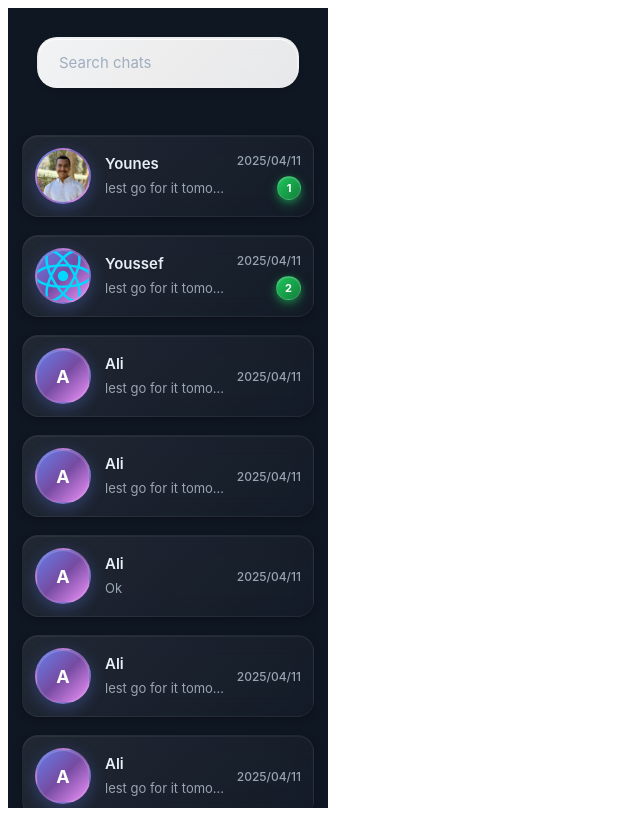
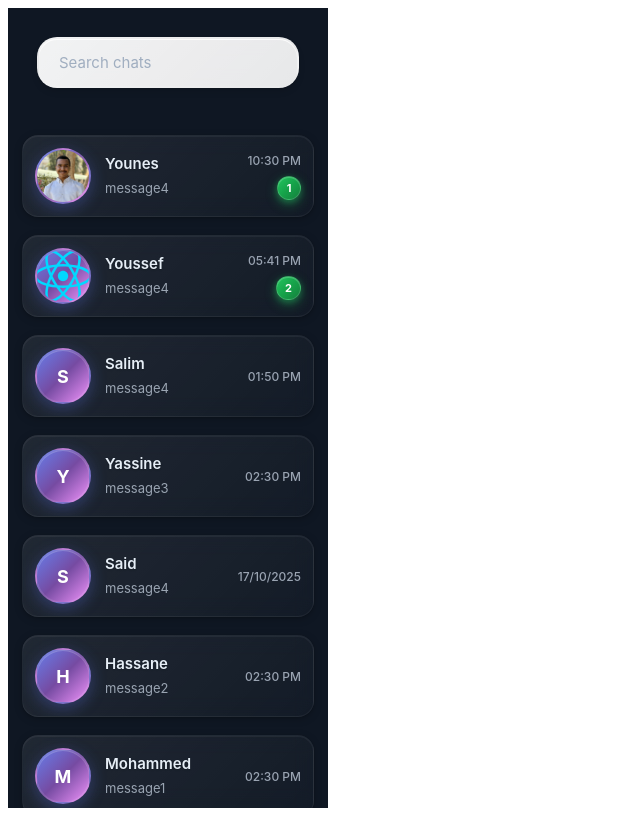
Before and after one commit to YounesPRY/chatAppProject, a React (Vite) app: page / in a window 1280 px wide. Shown: the whole page, without its empty margins (0-640 px from the left). Built offline with nearby package versions, Linux system fonts and the light colour scheme.

Commit message:
added messages field and creating a help function to get the last messages from messages list , fixed the time or date display for last messages

```diff
--- a/src/components/SideBar/ChatListItem.jsx
+++ b/src/components/SideBar/ChatListItem.jsx
@@ -20,14 +20,18 @@ function ChatListItem({chat}) {
                     <div className="name">
                         {chat.name}
                     </div>
-                    <div className="lastMsg">
+                    {chat.lastMessage ? (
+                      <div className="lastMsg">
                         {chat.lastMessage.text}
-                    </div>
+                      </div>
+                    ) : null}
                 </div>
                 <div className="time_count">
-                    <div className="time">
-                        {chat.lastMessage.createdAt}
-                    </div>
+                    {chat.lastMessage ? (
+                      <div className="time">
+                        {chat.lastMessage.displayTime || chat.lastMessage.createdAt}
+                      </div>
+                    ) : null}
                     {chat.unreadCount === 0 ? "" :  <div className="count">{chat.unreadCount}</div>}
                 </div>
             </div>
--- a/src/components/SideBar/SearchChats.jsx
+++ b/src/components/SideBar/SearchChats.jsx
@@ -1,7 +1,4 @@
 import { useState } from "react";
-
-
-
 
 function SearchChats({chats , onFilter}) {
    const [search , setSearch] = useState("");
--- a/src/components/SideBar/SideBar.jsx
+++ b/src/components/SideBar/SideBar.jsx
@@ -7,74 +7,323 @@ import { useState } from "react";
 export default function Sidebar() {
 
 
-// fake data , just for frontent tesing , i will add rel msgs from  backend later
+// fake data , just for frontent tesing , i will add real msgs from backend later
 const chats = [
     {
     _id:1,
     name : "Younes",
     avatarUrl: myImg,
-    lastMessage :{text:"lest go for it tomorrow" , createdAt:"2025/04/11"},
+    messages : {
+      message1:{
+        text:"message1",
+        createdAt:"2025-11-16T14:30:00"
+      },
+      message2:{
+        text:"message2",
+        createdAt:"2025-11-17T14:35:00"
+      },
+      message3:{
+        text:"message3",
+        createdAt:"2025-11-17T17:55:15"
+      },
+      message4:{
+        text:"message4",
+        createdAt:"2025-11-17T22:30:00"
+      },
+    },
+    lastMessage :null,
     unreadCount:1
     },
     {
     _id:2,
     name : "Youssef",
     avatarUrl: image,
-    lastMessage :{text:"lest go for it tomorrow" , createdAt:"2025/04/11"},
+     messages : {
+      message1:{
+        text:"message1",
+        createdAt:"2025-11-17T14:30:00"
+      },
+      message2:{
+        text:"message2",
+        createdAt:"2025-10-17T14:40:00"
+      },
+      message3:{
+        text:"message3",
+        createdAt:"2025-11-12T15:33:45"
+      },
+      message4:{
+        text:"message4",
+        createdAt:"2025-11-17T17:41:00"
+      },
+    },
+    lastMessage :{text:"lest go for it tomorrow" , createdAt:"2025-11-17T17:41:00"},
     unreadCount:2
     },
     {
     _id:3,
-    name : "Ali",
+    name : "Salim",
     avatarUrl: null,
+     messages : {
+      message1:{
+        text:"message1",
+        createdAt:"2025-11-01T14:30:00"
+      },
+      message2:{
+        text:"message2",
+        createdAt:"2025-11-05T18:15:50"
+      },
+      message3:{
+        text:"message3",
+        createdAt:"2025-11-12T15:01:02"
+      },
+      message4:{
+        text:"message4",
+        createdAt:"2025-11-17T13:50:00"
+      },
+    },
     lastMessage :{text:"lest go for it tomorrow" , createdAt:"2025/04/11"},
     unreadCount:0
     },{
     _id:4,
-    name : "Ali",
+    name : "Yassine",
     avatarUrl: null,
+     messages : {
+      message1:{
+        text:"message1",
+        createdAt:"2025-11-10T14:22:22"
+      },
+      message2:{
+        text:"message2",
+        createdAt:"2025-11-11T14:25:00"
+      },
+      message3:{
+        text:"message3",
+        createdAt:"2025-11-17T14:30:00"
+      },
+      message4:{
+        text:"message4",
+        createdAt:"2025-11-17T14:30:00"
+      },
+    },
     lastMessage :{text:"lest go for it tomorrow" , createdAt:"2025/04/11"},
     unreadCount:0
     },{
     _id:5,
-    name : "Ali",
+    name : "Said",
     avatarUrl: null,
+     messages : {
+      message1:{
+        text:"message1",
+        createdAt:"2025-09-28T22:33:00"
+      },
+      message2:{
+        text:"message2",
+        createdAt:"2025-10-01T14:44:00"
+      },
+      message3:{
+        text:"message3",
+        createdAt:"2025-10-03T08:10:00"
+      },
+      message4:{
+        text:"message4",
+        createdAt:"2025-10-17T15:30:00"
+      },
+    },
     lastMessage :{text:"Ok" , createdAt:"2025/04/11"},
     unreadCount:0
     },{
     _id:6,
-    name : "Ali",
+    name : "Hassane",
     avatarUrl: null,
+     messages : {
+      message1:{
+        text:"message1",
+        createdAt:"2025-11-10T14:25:00"
+      },
+      message2:{
+        text:"message2",
+        createdAt:"2025-11-17T14:30:00"
+      },
+      message3:{
+        text:"message3",
+        createdAt:"2025-11-17T14:30:00"
+      },
+      message4:{
+        text:"message4",
+        createdAt:"2025-11-17T14:30:00"
+      },
+    },
     lastMessage :{text:"lest go for it tomorrow" , createdAt:"2025/04/11"},
     unreadCount:0
     },{
     _id:7,
-    name : "Ali",
+    name : "Mohammed",
     avatarUrl: null,
+     messages : {
+      message1:{
+        text:"message1",
+        createdAt:"2025-11-17T14:30:00"
+      },
+      message2:{
+        text:"message2",
+        createdAt:"2025-11-17T14:30:00"
+      },
+      message3:{
+        text:"message3",
+        createdAt:"2025-11-17T14:30:00"
+      },
+      message4:{
+        text:"message4",
+        createdAt:"2025-11-17T14:30:00"
+      },
+    },
     lastMessage :{text:"lest go for it tomorrow" , createdAt:"2025/04/11"},
     unreadCount:0
     },{
     _id:8,
-    name : "Ali",
+    name : "Amin",
     avatarUrl: null,
+     messages : {
+      message1:{
+        text:"message1",
+        createdAt:"2025-11-17T23:32:00"
+      },
+      message2:{
+        text:"message2",
+        createdAt:"2025-11-17T14:30:00"
+      },
+      message3:{
+        text:"message3",
+        createdAt:"2025-11-17T14:30:00"
+      },
+      message4:{
+        text:"message4",
+        createdAt:"2025-11-17T14:30:00"
+      },
+    },
     lastMessage :{text:"lest go for it tomorrow" , createdAt:"2025/04/11"},
     unreadCount:0
     }, {
     _id:9,
-    name : "Ali",
+    name : "Karim",
     avatarUrl: null,
+     messages : {
+      message1:{
+        text:"message1",
+        createdAt:"2025-11-17T14:30:00"
+      },
+      message2:{
+        text:"message2",
+        createdAt:"2025-11-17T14:30:00"
+      },
+      message3:{
+        text:"message3",
+        createdAt:"2025-11-17T14:30:00"
+      },
+      message4:{
+        text:"message4",
+        createdAt:"2025-11-17T14:30:00"
+      },
+    },
     lastMessage :{text:"lest go for it tomorrow" , createdAt:"2025/04/11"},
     unreadCount:0
     }
 ];
 
-const [filteredChats , setFilteredChats] = useState(chats);
+const MS_IN_DAY = 24 * 60 * 60 * 1000;
 
+const formatMessageTimestamp = (dateString) => {
+  if (!dateString) return "";
+
+  const messageDate = new Date(dateString);
+  if (Number.isNaN(messageDate.getTime())) {
+    return dateString;
+  }
+
+  const now = new Date();
+  const startOfToday = new Date(now.getFullYear(), now.getMonth(), now.getDate());
+  const startOfMessageDay = new Date(
+    messageDate.getFullYear(),
+    messageDate.getMonth(),
+    messageDate.getDate()
+  );
+
+  const diffDays = Math.floor((startOfToday - startOfMessageDay) / MS_IN_DAY);
+
+  if (diffDays < 0) {
+    return formatAsDayMonthYear(messageDate);
+  }
+
+  if (diffDays === 0) {
+    return messageDate.toLocaleTimeString([], { hour: "2-digit", minute: "2-digit" });
+  }
+
+  if (diffDays === 1) {
+    return "Yesterday";
+  }
+
+  if (diffDays < 7) {
+    return messageDate.toLocaleDateString([], { weekday: "long" });
+  }
+
+  return formatAsDayMonthYear(messageDate);
+};
+
+const formatAsDayMonthYear = (date) => {
+  const day = date.getDate().toString().padStart(2, "0");
+  const month = (date.getMonth() + 1).toString().padStart(2, "0");
+  const year = date.getFullYear();
+  return `${day}/${month}/${year}`;
+};
+
+const normalizeMessages = (messages = {}) => {
+  return Object.fromEntries(
+    Object.entries(messages).map(([key, message]) => [
+      key,
+      {
+        ...message,
+        displayTime: formatMessageTimestamp(message.createdAt),
+      },
+    ])
+  );
+};
+
+const getLastMessage = (messages = []) => {
+  if (!messages.length) {
+    return null;
+  }
+
+  const [latest] = [...messages].sort(
+    (a, b) => new Date(b.createdAt) - new Date(a.createdAt)
+  );
+
+  return latest;
+};
+
+const normalizedChats = chats.map((chat) => {
+  const normalizedMessages = normalizeMessages(chat.messages);
+  const lastMessage =
+    getLastMessage(Object.values(normalizedMessages)) ||
+    (chat.lastMessage
+      ? {
+          ...chat.lastMessage,
+          displayTime: formatMessageTimestamp(chat.lastMessage.createdAt),
+        }
+      : null);
+
+  return {
+    ...chat,
+    messages: normalizedMessages,
+    lastMessage,
+  };
+});
+
+const [filteredChats, setFilteredChats] = useState(normalizedChats);
 
   return (
 
     <div className="sidebar">
-      <SearchChats chats={chats} onFilter={setFilteredChats} />
+      <SearchChats chats={normalizedChats} onFilter={setFilteredChats} />
       {filteredChats.map(chat => (
         <ChatListItem
           key={chat._id}
```
Also changed, not shown: src/components/SideBar/fo.txt (deleted).
